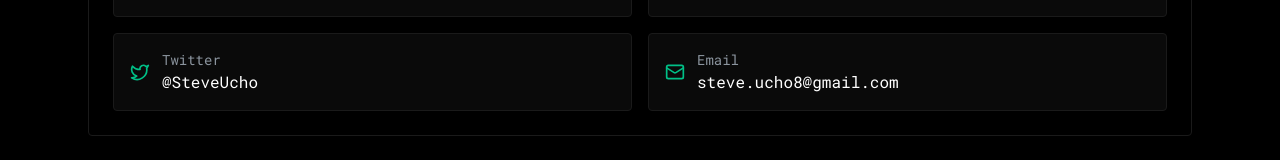
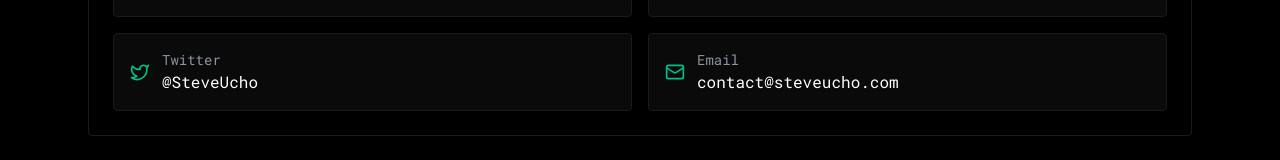
Before and after one commit to SteveUcho/Personal-Website-2026, a React (Vite) app: page / in a window 1280 px wide. Shown: the part 3397-3557 px from the top of the page. Built offline with nearby package versions, Linux system fonts and the light colour scheme.

Commit message:
update email

```diff
--- a/src/app/components/Contact.tsx
+++ b/src/app/components/Contact.tsx
@@ -4,7 +4,7 @@ const socialLinks = [
   { icon: Github, label: "GitHub", handle: "@SteveUcho", url: "https://github.com/SteveUcho" },
   { icon: Linkedin, label: "LinkedIn", handle: "/in/steveucho", url: "https://linkedin.com/in/steveucho" },
   { icon: Twitter, label: "Twitter", handle: "@SteveUcho", url: "https://twitter.com/SteveUcho" },
-  { icon: Mail, label: "Email", handle: "steve.ucho8@gmail.com", url: "mailto:steve.ucho8@gmail.com" },
+  { icon: Mail, label: "Email", handle: "contact@steveucho.com", url: "mailto:contact@steveucho.com" },
 ];
 
 export function Contact() {
```
